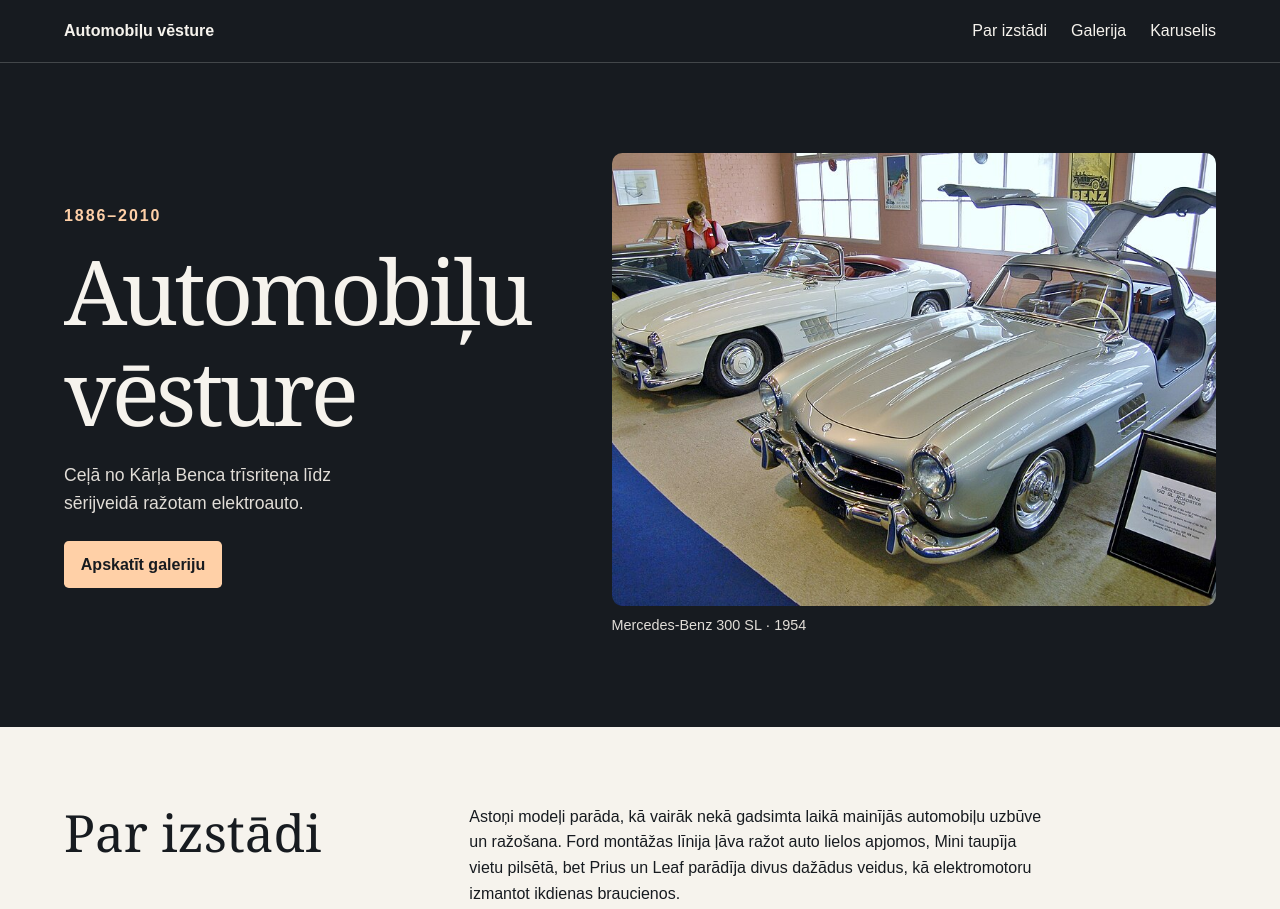
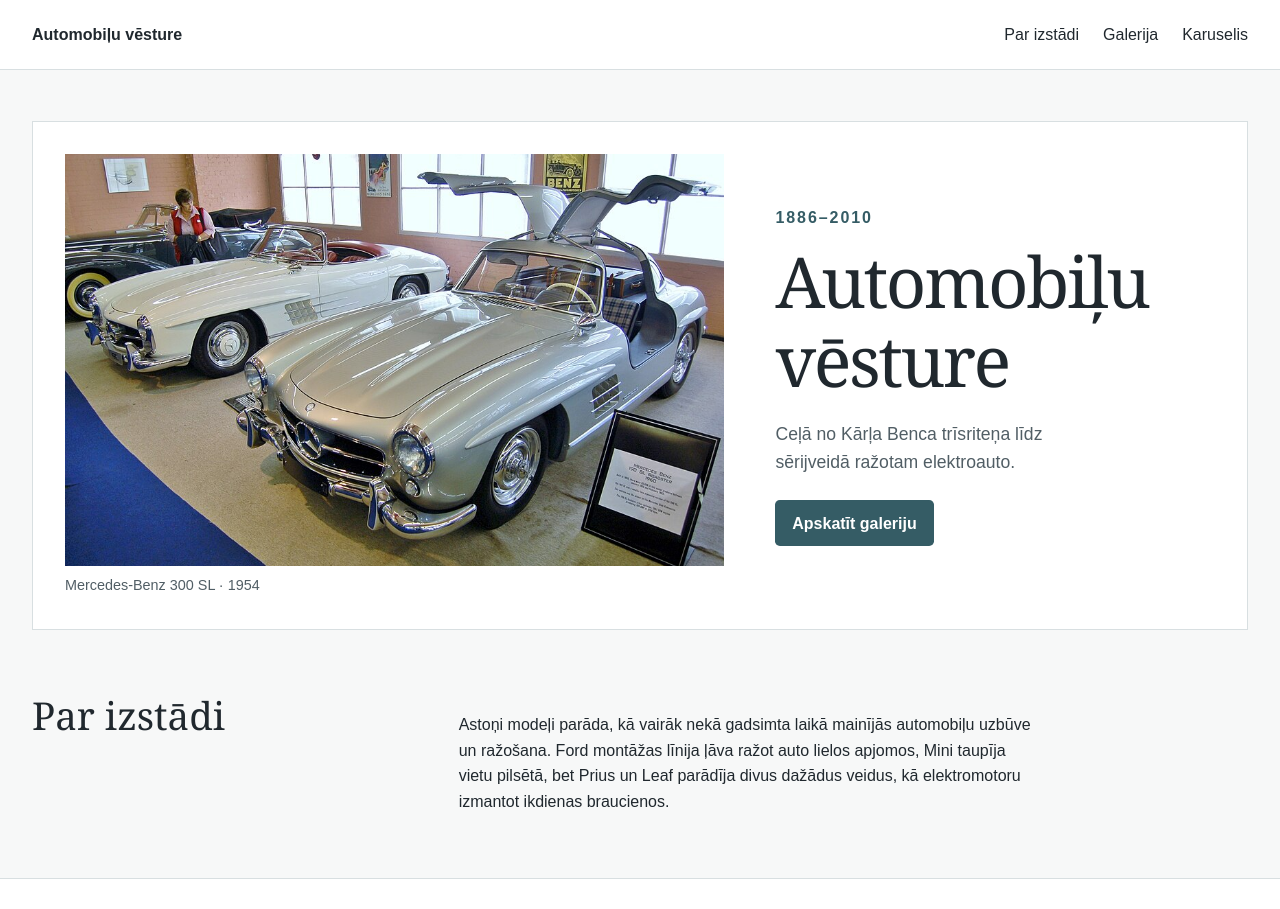
Before and after one commit to raivokr111/virtuala-izstade, a plain HTML site: page index.html in a window 1280 px wide. Shown: the top 909 px of the page. Drawn offline with Linux system fonts and the light colour scheme.

Commit message:
pārtaisīju izkārtojumu mājaslapai, krāsas samainīju

```diff
--- a/css/style.css
+++ b/css/style.css
@@ -1,10 +1,11 @@
 /* :root vienkarsi aizstaj html tagu, seit ir vienkarsi defineti mainigie */
 :root {
-  --tumss: #171b20;
-  --gaisma: #f6f3ed;
-  --vara: #9d421e;
-  --akcents: #ffd0a7;
-  --apmale: #ddd6ca;
+  --tumss: #20282e;
+  --gaisma: #f7f8f8;
+  --zils: #355c65;
+  --klusinats: #515e65;
+  --akcents: #bed5da;
+  --apmale: #d8dfe1;
 }
 
 * {
@@ -34,13 +35,13 @@ h1, h2 {
 }
 /* clamp funkcija pielago fonta lielumu ekrana izmeram. */
 h1 {
-  font-size: clamp(2.8rem, 7vw, 6rem);
-  letter-spacing: -0.045em;
+  font-size: clamp(2.5rem, 5.5vw, 5rem);
+  letter-spacing: -.035em;
 }
 
 h2 {
   margin-bottom: 1rem;
-  font-size: clamp(2rem, 4vw, 3.5rem);
+  font-size: clamp(1.75rem, 3vw, 2.5rem);
 }
 
 a {
@@ -59,17 +60,18 @@ img {
 }
 
 .ietvars {
-  width: min(calc(100% - 2rem), 72rem);
+  width: min(calc(100% - 2rem), 76rem);
   margin-inline: auto;
 }
 
-.galvene, .ievads, .kajene {
+.kajene {
   background: var(--tumss);
   color: var(--gaisma);
 }
 
 .galvene {
-  border-bottom: 1px solid #43474a;
+  background: #fff;
+  border-bottom: 1px solid var(--apmale);
 }
 
 .galvenes-saturs, .kajenes-saturs, nav {
@@ -81,14 +83,19 @@ img {
 
 .galvenes-saturs, .kajenes-saturs {
   justify-content: space-between;
-  padding-block: 1.15rem;
+  padding-block: 1.35rem;
 }
 
 .galvene a {
   text-decoration: none;
 }
 
-.galvene a:hover, .kajene a:hover {
+.galvene a:hover {
+  color: var(--zils);
+  text-decoration: underline;
+}
+
+.kajene a:hover {
   color: var(--akcents);
   text-decoration: underline;
 }
@@ -98,19 +105,27 @@ img {
 }
 
 .ievads {
-  padding-block: clamp(2.75rem, 7vw, 6rem);
+  padding-top: clamp(1.5rem, 4vw, 3.5rem);
 }
 
 .ievada-saturs {
   display: grid;
-  grid-template-columns: 1fr 1.25fr;
+  grid-template-columns: minmax(0, 3fr) minmax(0, 2fr);
   align-items: center;
-  gap: clamp(1.5rem, 5vw, 4rem);
+  gap: clamp(1.25rem, 4vw, 3.5rem);
+  padding: clamp(1rem, 3vw, 2rem);
+  border: 1px solid var(--apmale);
+  background: #fff;
+}
+
+.ievada-saturs figure {
+  grid-column: 1;
+  grid-row: 1;
 }
 
 .uzraksts {
   margin-bottom: .75rem;
-  color: var(--akcents);
+  color: var(--zils);
   font-weight: 700;
   letter-spacing: .12em;
 }
@@ -118,7 +133,7 @@ img {
 .ievads h1 + p {
   max-width: 34ch;
   margin-block: 1.25rem 1.5rem;
-  color: #e1ddd7;
+  color: var(--klusinats);
   font-size: 1.1rem;
 }
 
@@ -126,35 +141,36 @@ img {
   display: inline-block;
   padding: .65rem 1.05rem;
   border-radius: .3rem;
-  background: var(--akcents);
-  color: var(--tumss);
+  background: var(--zils);
+  color: #fff;
   font-weight: 700;
   text-decoration: none;
 }
 
 .poga:hover {
-  background: #fff0dd;
+  background: var(--tumss);
 }
 
 .ievads img {
-  aspect-ratio: 4 / 3;
-  border-radius: .65rem;
+  aspect-ratio: 16 / 10;
+  object-position: center 45%;
 }
 
 .ievads figcaption {
   margin-top: .5rem;
-  color: #e1ddd7;
+  color: var(--klusinats);
   font-size: .9rem;
 }
 
 .sadala {
-  padding-block: clamp(2.5rem, 6vw, 5rem);
+  padding-block: clamp(2.5rem, 5vw, 4rem);
 }
 
 .par-izstadi {
   display: grid;
-  grid-template-columns: 1fr 2fr;
+  grid-template-columns: minmax(0, 1fr) minmax(0, 2fr);
   gap: .5rem 2rem;
+  align-items: baseline;
 }
 
 .par-izstadi p {
@@ -163,7 +179,7 @@ img {
 
 .galerija {
   border-block: 1px solid var(--apmale);
-  background: #ede8df;
+  background: #fff;
 }
 
 .sadalas-apraksts {
@@ -173,19 +189,18 @@ img {
 .galerijas-rezgis {
   display: grid;
   grid-template-columns: repeat(4, minmax(0, 1fr));
-  gap: 1rem;
+  gap: 1.25rem;
 }
 
 .eksponats, .karusela-ramis {
   overflow: hidden;
   border: 1px solid var(--apmale);
-  border-radius: .65rem;
+  border-radius: .3rem;
   background: #fff;
-  box-shadow: 0 .3rem .7rem #171b2010;
 }
 
 .eksponats img {
-  aspect-ratio: 4 / 3;
+  aspect-ratio: 16 / 10;
 }
 
 .eksponata-teksts {
@@ -193,7 +208,7 @@ img {
 }
 
 .eksponata-teksts time {
-  color: var(--vara);
+  color: var(--zils);
   font-weight: 750;
 }
 
@@ -203,12 +218,16 @@ img {
 }
 
 .eksponata-teksts p {
+  color: var(--klusinats);
   font-size: .95rem;
 }
 
 .karusela-ramis {
   position: relative;
-  max-width: 52rem;
+}
+
+#karuselis {
+  max-width: 56rem;
 }
 
 .karusela-atteli img {
@@ -224,7 +243,7 @@ img {
 
 .karusela-attels time {
   margin-right: .5rem;
-  color: var(--vara);
+  color: var(--zils);
 }
 
 .karusela-vadiba {
@@ -245,7 +264,7 @@ img {
   padding: .35rem .5rem;
   border: 1px solid #ffffff80;
   border-radius: .3rem;
-  background: #171b20eb;
+  background: #20282ef2;
   color: #fff;
   font: inherit;
   font-size: .875rem;
@@ -280,13 +299,13 @@ img {
 }
 
 .karusela-vadiba button:hover:enabled {
-  background: var(--vara);
+  background: var(--zils);
   color: #fff;
   cursor: pointer;
 }
 
 .karusela-vadiba button:disabled {
-  color: #e1ddd7;
+  color: #dce7f7;
 }
 
 @media (hover: hover) and (pointer: fine) {
@@ -323,6 +342,10 @@ img {
   .ievada-saturs, .par-izstadi {
     grid-template-columns: 1fr;
   }
+
+  .ievada-saturs figure {
+    grid-row: auto;
+  }
 }
 
 @media (max-width: 29rem) {
```
